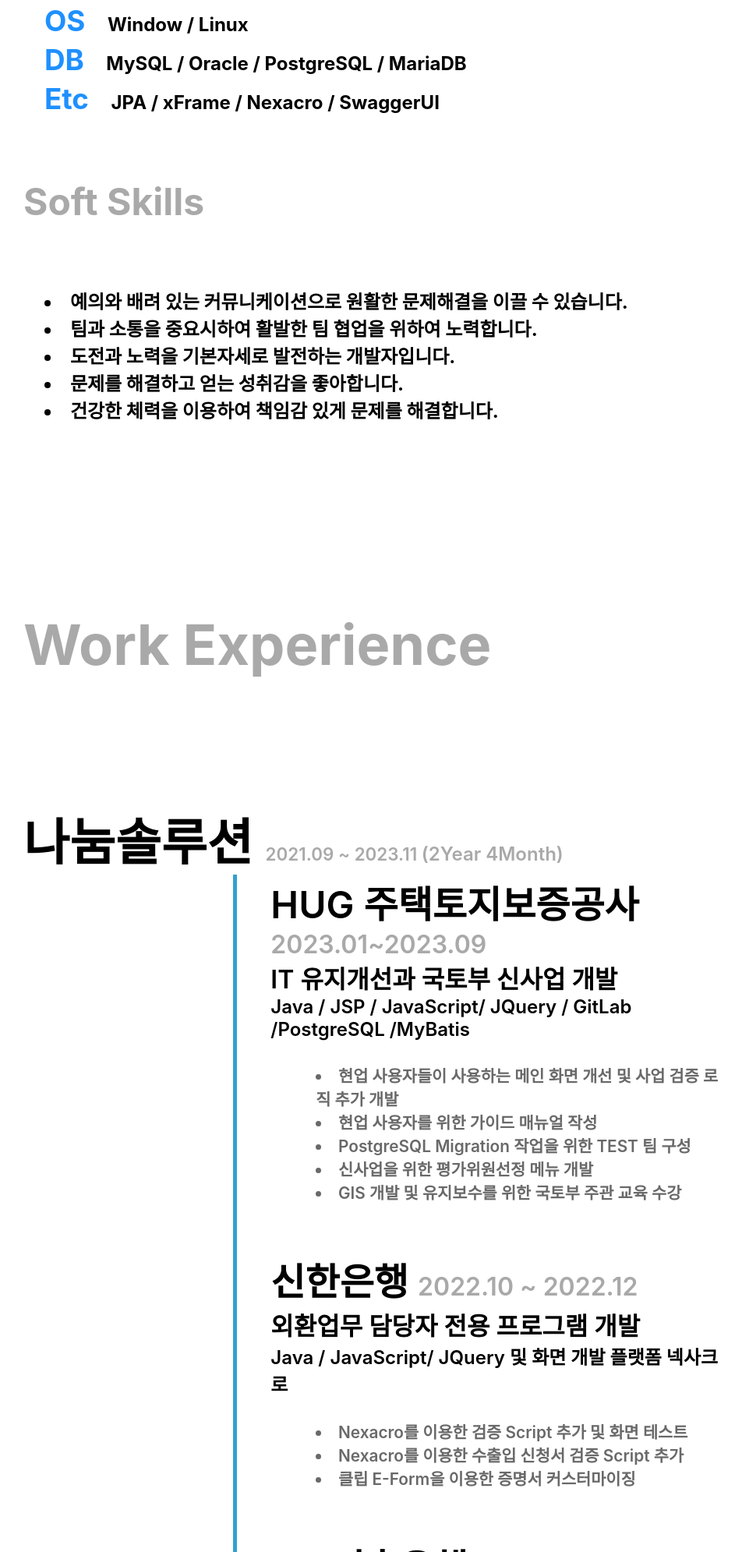
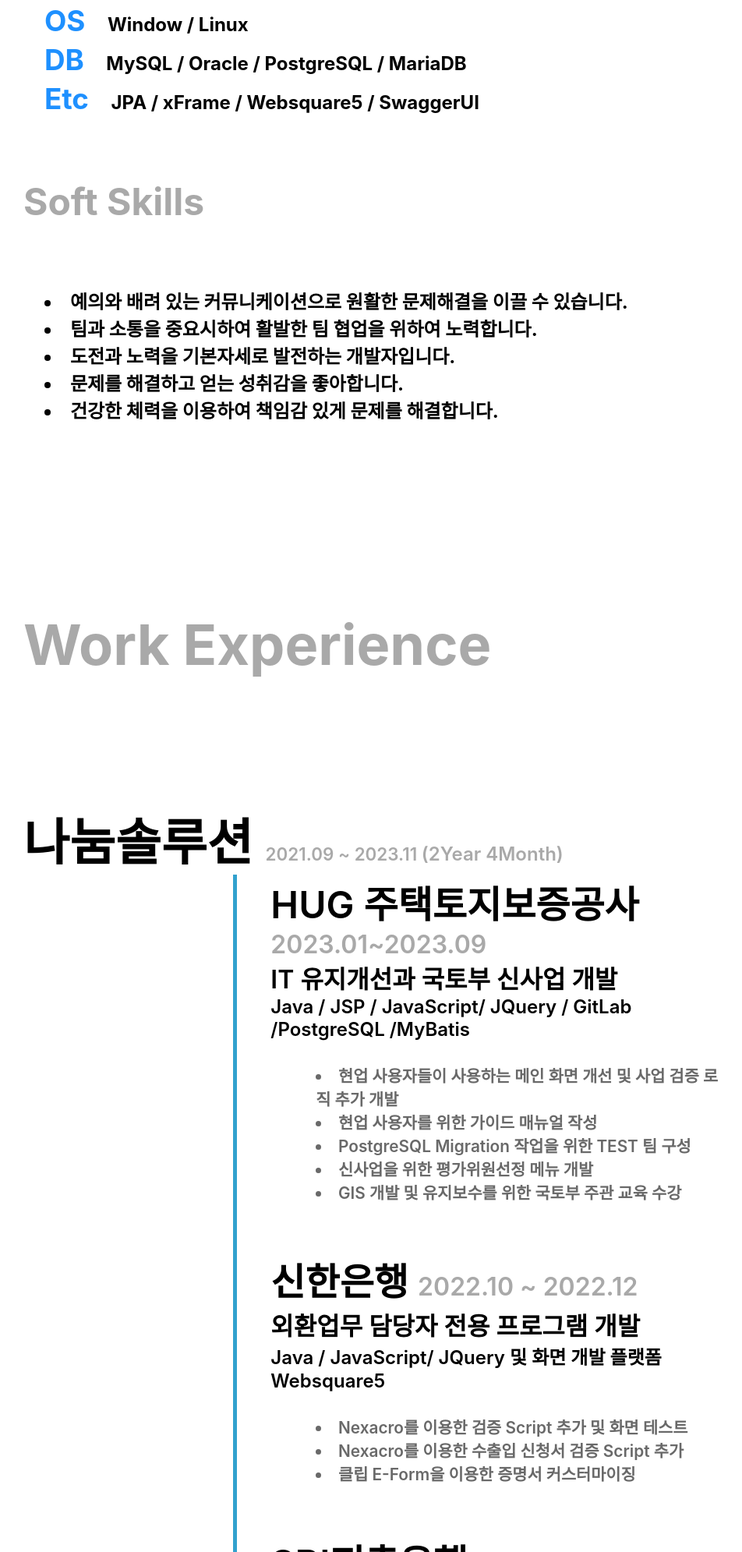
Before and after one commit to parkkite/resume, a plain HTML site: page index.html in a window 1280 px wide. Shown: the part 3784-5775 px from the top of the page at 78% size, without its empty margins (162-1114 px from the left). Drawn offline with Linux system fonts and the light colour scheme.

Commit message:
스킬변경

```diff
--- a/index.html
+++ b/index.html
@@ -173,7 +173,7 @@
                 <dl>
                     <dt>
                         <span class="item">Etc</span>
-                        <span class="detail"> JPA / xFrame / Nexacro / SwaggerUI</span>
+                        <span class="detail"> JPA / xFrame / Websquare5 / SwaggerUI</span>
                     </dt>
                 </dl>
             </div>
@@ -219,7 +219,7 @@
             <div class="project">
                 <div><span class="pjNm">신한은행 </span><span class="pjperiod">2022.10 ~ 2022.12</span></div>
                 <div><span class="pjRole">외환업무 담당자 전용 프로그램 개발</span></div>
-                <div><span class="pjSkill">Java / JavaScript/ JQuery 및 화면 개발 플랫폼 넥사크로</span></div>
+                <div><span class="pjSkill">Java / JavaScript/ JQuery 및 화면 개발 플랫폼 Websquare5</span></div>
                 <div class="pjContents">
                     <li>Nexacro를 이용한 검증 Script 추가 및 화면 테스트 </li>
                     <li>Nexacro를 이용한 수출입 신청서 검증 Script 추가</li>
```
